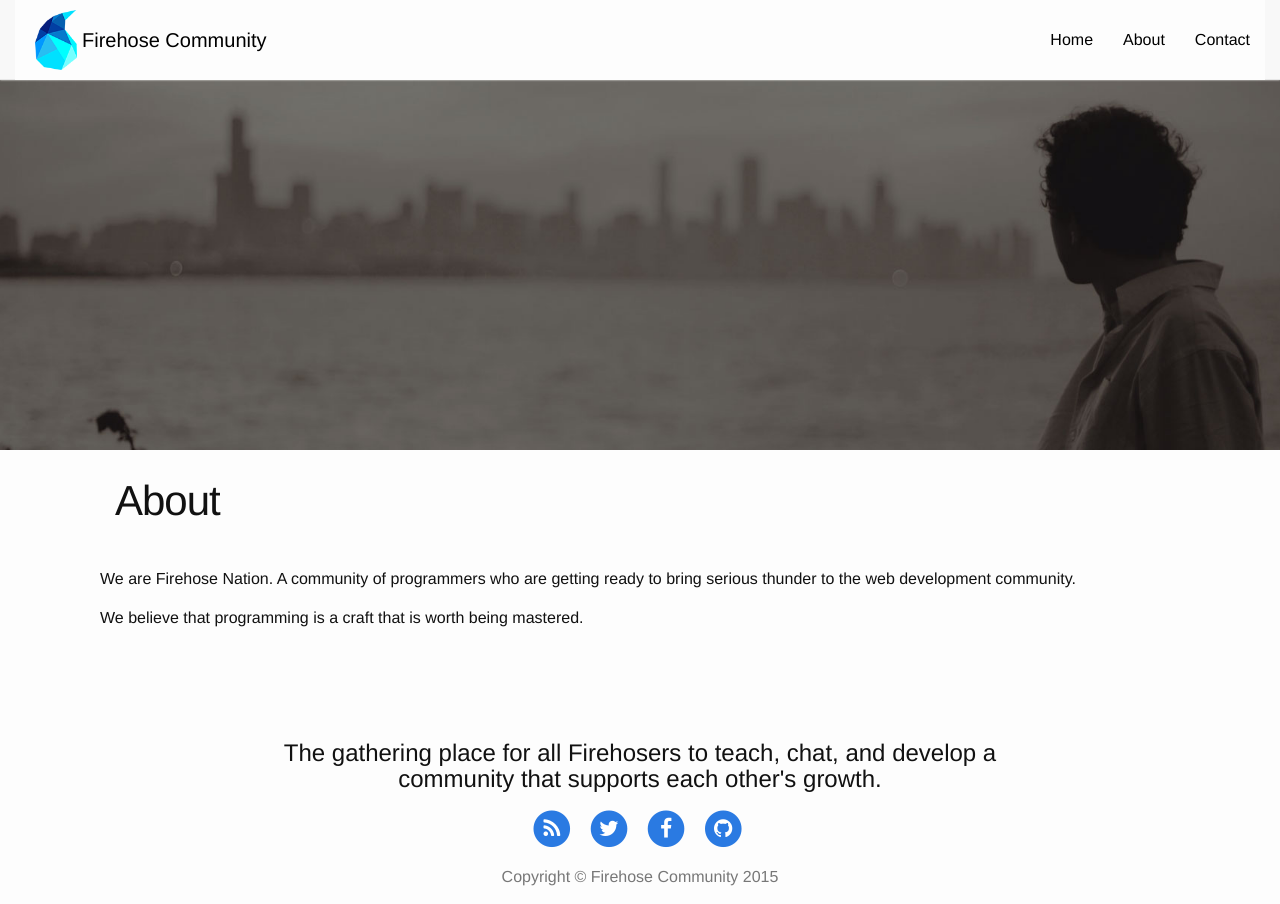
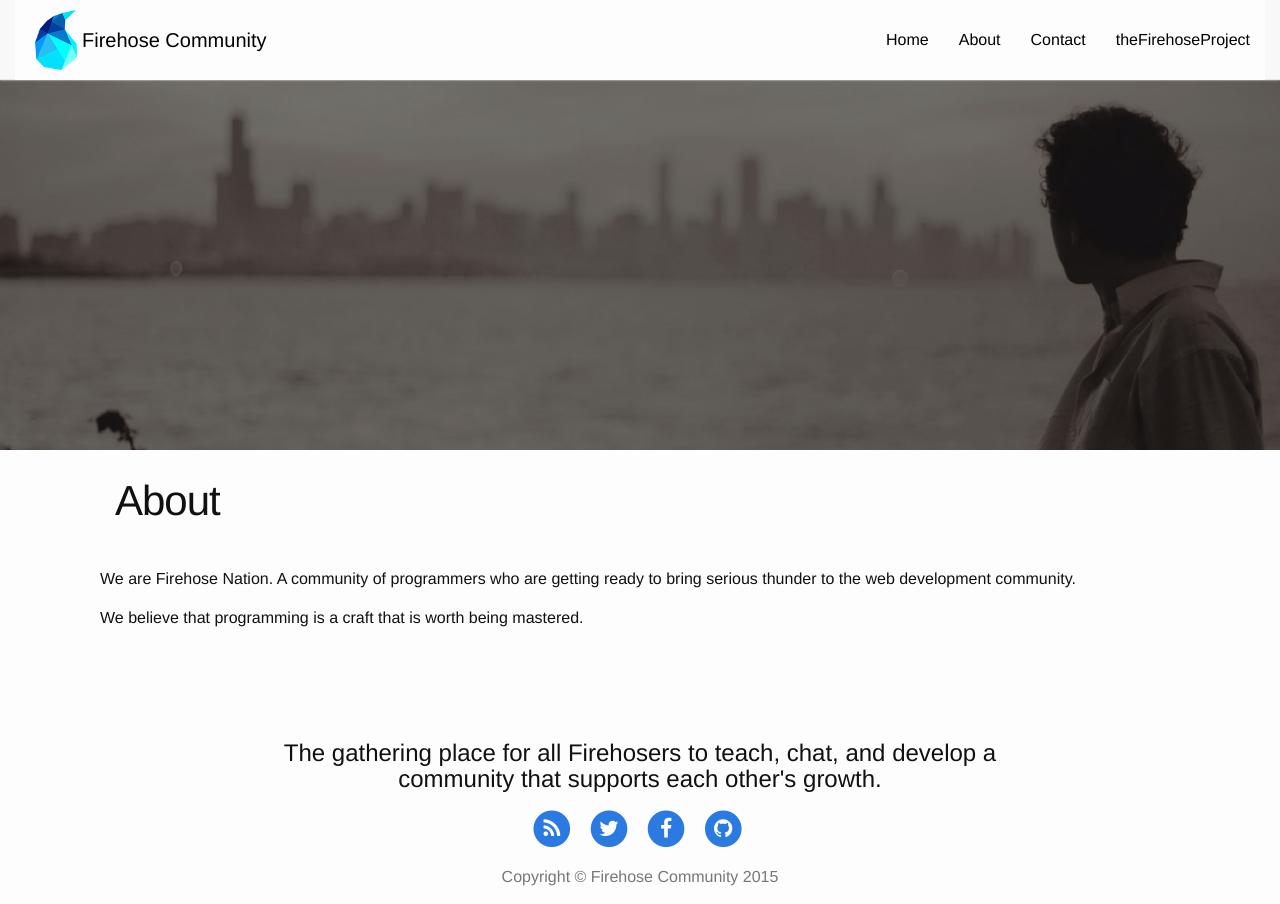
Before and after one commit to FirehoseCommunity/community.thefirehoseproject.com, a Jekyll site: the page built from about.md, in a window 1280 px wide. Built offline with Jekyll 4.4.1, drawn with Linux system fonts in a browser that asks for light colours; nearby versions of some CDN libraries.

Commit message:
added navbar link to firehose

```diff
--- a/_includes/header.html
+++ b/_includes/header.html
@@ -24,6 +24,9 @@
                     <a href="{{ page.url | prepend: site.baseurl }}">{{ page.title }}</a>
                 </li>
                 {% endif %}{% endfor %}
+                 <li>
+                    <a href="http://www.thefirehoseproject.com">theFirehoseProject</a>
+                </li>
             </ul>
         </div>
         <!-- /.navbar-collapse -->
```
